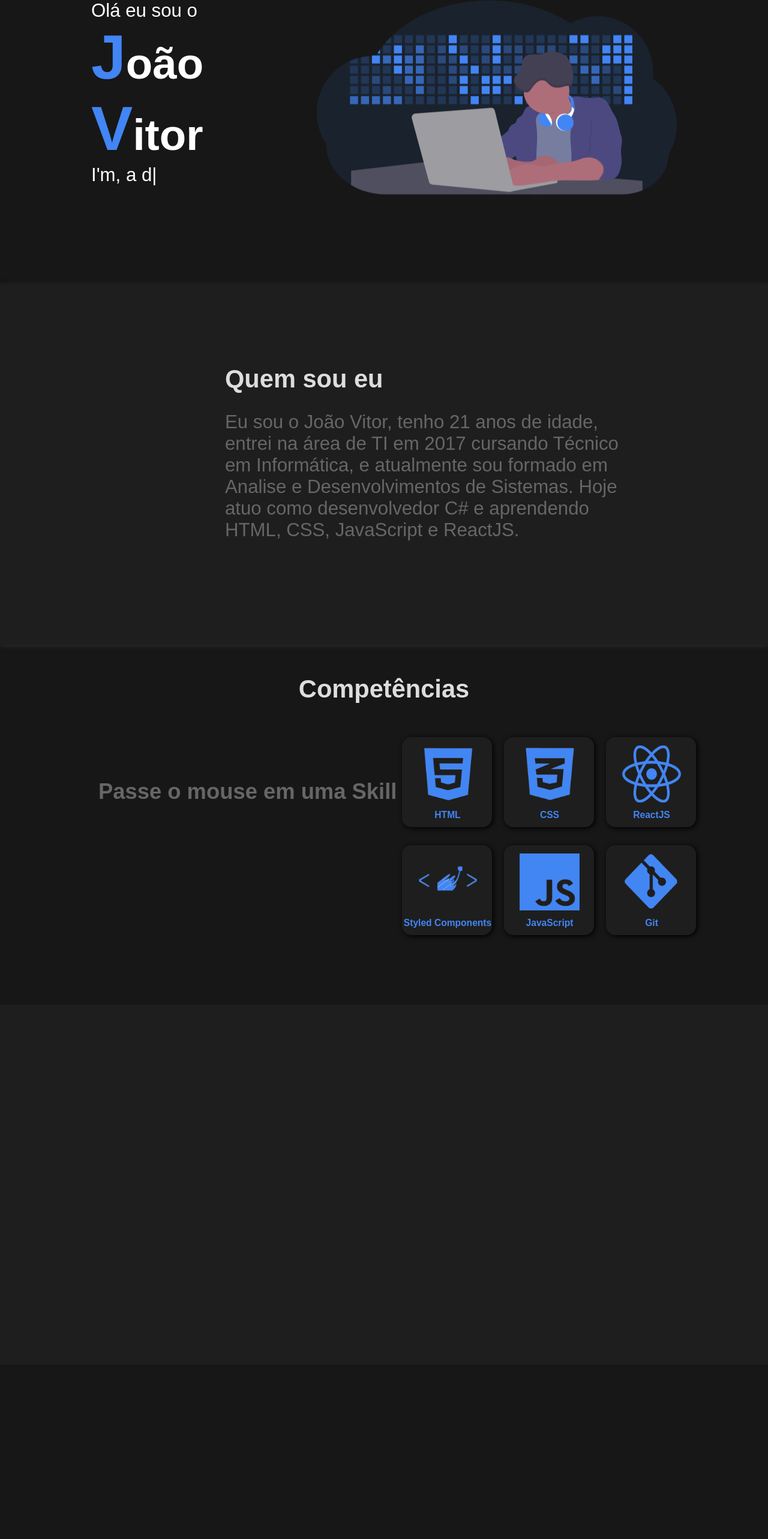
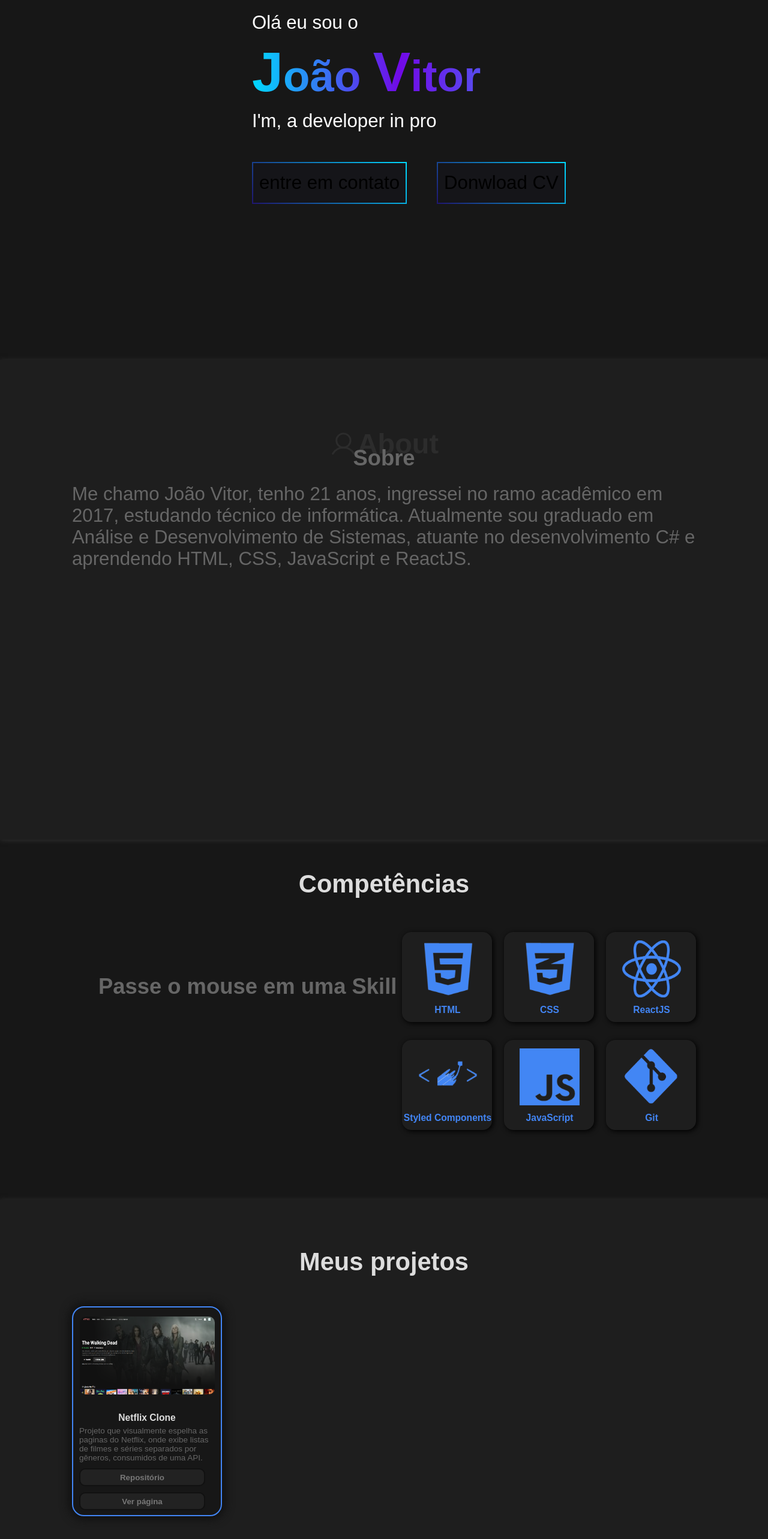
Before and after one commit to JoaoBibito/jb-portfolio, a React (Create React App) app: page /#/ in a window 1280 px wide. Shown: the part 200-2766 px from the top of the page at 60% size. Before the commit the page ends 2475 px from the top, so only its background shows below. Built offline with nearby package versions, Linux system fonts and the light colour scheme.

Commit message:
new design

```diff
--- a/package.json
+++ b/package.json
@@ -6,9 +6,11 @@
     "@testing-library/jest-dom": "^5.16.5",
     "@testing-library/react": "^13.3.0",
     "@testing-library/user-event": "^13.5.0",
+    "phosphor-react": "^1.4.1",
     "react": "^18.2.0",
     "react-dom": "^18.2.0",
     "react-router-dom": "^6.3.0",
+    "react-router-hash-link": "^2.4.3",
     "react-scripts": "5.0.1",
     "react-typical": "^0.1.3",
     "scrollreveal": "^4.0.9",
--- a/src/App.css
+++ b/src/App.css
@@ -12,9 +12,13 @@
     animation: App-logo-spin infinite 20s linear;
   }
 }
-
+* {
+  margin: 0px;
+  padding: 0px;
+  box-sizing: border-box;
+}
 .App-header {
-  background-color: #282c34;
+  background-color: #121216;
   min-height: 100vh;
   display: flex;
   flex-direction: column;
--- a/src/pages/index/index.jsx
+++ b/src/pages/index/index.jsx
@@ -1,181 +1,290 @@
-import React,{useEffect, useState,useRef, createRef}from 'react';
-import Typcal from 'react-typical';
-import * as S from './style';
-import ScrollReveal from 'scrollreveal';
-import imgDev from '../../assets/DevIcon.svg';
+import React, {useEffect, useState} from "react";
+import Typcal from "react-typical";
+import * as S from "./style";
+import ScrollReveal from "scrollreveal";
+import {DownloadSimple, User} from "phosphor-react";
+import {HashLink as Link} from "react-router-hash-link";
+import reactjsImg from "../../assets/reactjs.png";
+import htmlImg from "../../assets/html5.png";
+import css from "../../assets/css.png";
+import styledComponentsImg from "../../assets/styledComponentsImg.png";
+import JavaScriptImg from "../../assets/JavaScriptImg.png";
+import gitImg from "../../assets/gitImg.png";
+import netflixImg from "../../assets/netflixProject.png";
 
-import reactjsImg from '../../assets/reactjs.png';
-import htmlImg from '../../assets/html5.png';
-import css from '../../assets/css.png';
-import styledComponentsImg from '../../assets/styledComponentsImg.png';
-import JavaScriptImg from '../../assets/JavaScriptImg.png';
-import gitImg from '../../assets/gitImg.png';
-
-function Header(){
+function Header() {
   const nameHeader = "< Joao Bibito />";
 
-return(
+  return (
     <S.Header>
-            <S.Name><a hrfe="/">{nameHeader}</a></S.Name>
+      <S.Name>
+        <a hrfe="/">{nameHeader}</a>
+      </S.Name>
       <S.HeaderTopics>
         <ul>
-                    <span>Sobre mim</span>
+          <span>
+            <Link to="#aboutMe">Sobre mim</Link>
+          </span>
         </ul>
         <ul>
-                    <span>Conhecimentos</span>
+          <span>
+            <Link to="#mySkills">Conhecimentos</Link>
+          </span>
         </ul>
         <ul>
-                    <span>Projetos</span>
+          <span>
+            <Link to="#myProjects">Projetos</Link>
+          </span>
         </ul>
         <ul>
           <span>Contato</span>
         </ul>
       </S.HeaderTopics>
     </S.Header>
-)
+  );
 }
 
-function Home (){
-
+function Home() {
   useEffect(() => {
-        ScrollReveal({ reset: true })
+    ScrollReveal({reset: true});
 
     ScrollReveal({
-          distance: '200px',
+      distance: "200px",
       duration: 2000,
-          origin: 'top',
-          reset: false
-        })
+      origin: "top",
+      reset: false,
+    });
 
+    ScrollReveal().reveal(".d-200", {duration: 1000, delay: 150});
+    ScrollReveal().reveal(".d-300", {duration: 2000, delay: 300});
+    ScrollReveal().reveal(".d-400", {duration: 3000, delay: 450});
+  }, []);
 
-        ScrollReveal().reveal('.d-200', { duration: 1000,delay:150})
-        ScrollReveal().reveal('.d-300', { duration: 2000,delay:300})
-        ScrollReveal().reveal('.d-400', { duration: 3000,delay:450})
-
-      }, [])
-
-    return(
+  return (
     <S.Home>
       <S.divHome>
         <S.TextHome>
-                    <S.SpanHome className='d-400'>Olá eu sou o</S.SpanHome>
-                    <div className='bigName d-300' ><span>J</span>oão <span>V</span>itor</div>
-                    <Typcal steps={[1000,"I'm, a developer in progress ",2000,"",2000]} loop={Infinity} className='d-200'/>
+          <S.SpanHome className="d-400">Olá eu sou o</S.SpanHome>
+          <div className="bigName d-300">
+            <span>J</span>oão <span>V</span>itor
+          </div>
+          <Typcal
+            steps={[
+              2000,
+              "I'm, a developer in progress. ",
+              2000,
+              "I'm Back-End developer.",
+              2000,
+              "I'm Front-End developer.",
+            ]}
+            loop={Infinity}
+            className="d-200"
+          />
+          <>
+            <S.buttonHome>entre em contato</S.buttonHome>
+            <S.buttonHome>Donwload CV</S.buttonHome>
+          </>
         </S.TextHome>
-                <S.ImgHome >
-                    <img src={imgDev}/>
-                </S.ImgHome>
       </S.divHome>
     </S.Home>
-    )
+  );
 }
 
-function AboutMe(){
-
-    return(
-<S.AboutMe>
+function AboutMe() {
+  return (
+    <S.AboutMe id="aboutMe">
       <S.divAboutMe>
-        <S.ImgHome/>
         <S.textAboutMe>
-        <h1>
-            Quem sou eu
-        </h1>
-        Eu sou o João Vitor, tenho 21 anos de idade, entrei na área de TI em 2017 cursando Técnico em Informática, e atualmente sou
-        formado em Analise e Desenvolvimentos de Sistemas. Hoje atuo como desenvolvedor C# e aprendendo HTML, CSS, JavaScript e ReactJS.
+          <S.Title>
+            Sobre
+            <span>
+              <User /> About
+            </span>
+          </S.Title>
+          Me chamo João Vitor, tenho 21 anos, ingressei no ramo acadêmico em
+          2017, estudando técnico de informática. Atualmente sou graduado em
+          Análise e Desenvolvimento de Sistemas, atuante no desenvolvimento C# e
+          aprendendo HTML, CSS, JavaScript e ReactJS.
         </S.textAboutMe>
       </S.divAboutMe>
     </S.AboutMe>
-    )}
+  );
+}
 
-function MySkills(){
-
+function MySkills() {
   useEffect(() => {
-        ScrollReveal({ reset: true })
+    ScrollReveal({reset: true});
 
     ScrollReveal({
-          distance: '200px',
+      distance: "200px",
       duration: 2000,
-          origin: 'top',
-          reset: false
-        })
-        ScrollReveal().reveal('.d-200', { duration: 1000,delay:200,distance:'50px'})
-        ScrollReveal().reveal('.d-300', { duration: 2000,delay:350})
-        ScrollReveal().reveal('.d-400', { duration: 4000,delay:500,distance:'100px'})
+      origin: "top",
+      reset: false,
+    });
+    ScrollReveal().reveal(".d-200", {
+      duration: 1000,
+      delay: 200,
+      distance: "50px",
+    });
+    ScrollReveal().reveal(".d-300", {duration: 2000, delay: 350});
+    ScrollReveal().reveal(".d-400", {
+      duration: 4000,
+      delay: 500,
+      distance: "100px",
+    });
+  }, []);
 
-
-      }, [])
-
-    const skills=[{title:"HTML",description:"HTM é uma linguagem de marcação parar construir a estrutura de uma páginas web.", image:htmlImg},
-                {title:"CSS", description:"CSS é uma linguagem de \"folha de estilo\" composta por \"camadas\" que serve para dar etilos a documentos web.",image:css},
-                {title:"ReactJS",description:"ReactJS é uma biblioteca JavaScrit para a criação de interace de usuário(UI ou User Interface) para páginas web.",image:reactjsImg},
-                {title:"Styled Components", description:"Styled Components é uma biblioteca que permite escrever código CSS dentro do JavaScript, assim aumentando nossa precisão e agilidade.", image:styledComponentsImg},
-                {title:"JavaScript",description:"O JavaScript é utilizado para controlar o HTML e o CSS, usado para manipular comportamentos na página",image:JavaScriptImg},
-                {title:"Git" ,description:"Sites responsivos são aqueles que se adaptam ao tamaho da tela que esta sendo exibida, como computador, celular, tablet e notebook, cada tela respondendo de forma diferente.",image:gitImg}]
-    const [selectedSkill, setSelectedSkill]= useState('');
+  const skills = [
+    {
+      title: "HTML",
+      description:
+        "HTM é uma linguagem de marcação parar construir a estrutura de uma páginas web.",
+      image: htmlImg,
+    },
+    {
+      title: "CSS",
+      description:
+        'CSS é uma linguagem de "folha de estilo" composta por "camadas" que serve para dar etilos a documentos web.',
+      image: css,
+    },
+    {
+      title: "ReactJS",
+      description:
+        "ReactJS é uma biblioteca JavaScrit para a criação de interace de usuário(UI ou User Interface) para páginas web.",
+      image: reactjsImg,
+    },
+    {
+      title: "Styled Components",
+      description:
+        "Styled Components é uma biblioteca que permite escrever código CSS dentro do JavaScript, assim aumentando nossa precisão e agilidade.",
+      image: styledComponentsImg,
+    },
+    {
+      title: "JavaScript",
+      description:
+        "O JavaScript é utilizado para controlar o HTML e o CSS, usado para manipular comportamentos na página",
+      image: JavaScriptImg,
+    },
+    {
+      title: "Git",
+      description:
+        "Sites responsivos são aqueles que se adaptam ao tamaho da tela que esta sendo exibida, como computador, celular, tablet e notebook, cada tela respondendo de forma diferente.",
+      image: gitImg,
+    },
+  ];
+  const [selectedSkill, setSelectedSkill] = useState("");
   console.log("renderzou");
 
-    function changeDescription(item){
-        setSelectedSkill({title:item.title,description:item.description})
+  function changeDescription(item) {
+    setSelectedSkill({title: item.title, description: item.description});
   }
-    function clearDescription(){
-        setSelectedSkill('')
+  function clearDescription() {
+    setSelectedSkill("");
   }
 
   return (
-        <S.MySkills>
+    <S.MySkills id="mySkills">
       <S.divMySkills>
-            <S.MySkillsTitle className='d-200'>
-                Competências
-            </S.MySkillsTitle>
-                <S.divDescription className='d-300'>
-                    <S.descriptionTitle >
-                        {selectedSkill===''?'Passe o mouse em uma Skill':
-                        selectedSkill.title}
+        <S.MySkillsTitle className="d-200">Competências</S.MySkillsTitle>
+        <S.divDescription className="d-300">
+          <S.descriptionTitle>
+            {selectedSkill === ""
+              ? "Passe o mouse em uma Skill"
+              : selectedSkill.title}
           </S.descriptionTitle>
           <S.descriptionText>
-                        {selectedSkill===''?'':selectedSkill.description}
+            {selectedSkill === "" ? "" : selectedSkill.description}
           </S.descriptionText>
         </S.divDescription>
-                <S.divSkills className='d-400'>
-                    {skills.map((item,key)=>{
-                      return(
+        <S.divSkills className="d-400">
+          {skills.map((item, key) => {
+            return (
               <S.Card
                 onMouseOver={() => changeDescription(item)}
                 onMouseOut={clearDescription}
-                        key={key}>
-                            <S.CardImg >
-                                <img src={item.image}/>
+                key={key}
+              >
+                <S.CardImg>
+                  <img src={item.image} />
                 </S.CardImg>
-                            <S.CardTitle  >
-                                {item.title}
-                            </S.CardTitle>
+                <S.CardTitle>{item.title}</S.CardTitle>
               </S.Card>
-                    )} )
-                    }
-
+            );
+          })}
         </S.divSkills>
       </S.divMySkills>
     </S.MySkills>
-    )
+  );
 }
-function MyProjects(){
+function MyProjects() {
   return (
-        <S.MyProjects>
+    <S.MyProjects id="myProjects">
       <S.divMyProjects>
+        <S.MyProjectsTitle>Meus projetos</S.MyProjectsTitle>
+        <S.CardProject>
+          <S.MyProjectImg>
+            <img src={netflixImg} />
+          </S.MyProjectImg>
+          <S.MyProjectTitle>Netflix Clone</S.MyProjectTitle>
+          <S.descriptionProject>
+            Projeto que visualmente espelha as paginas do Netflix, onde exibe
+            listas de filmes e séries separados por gêneros, consumidos de uma
+            API.
+          </S.descriptionProject>
+          <button>
+            <a
+              href="https://github.com/JoaoBibito/NetflixClone"
+              target="_blank"
+            >
+              Repositório
+            </a>
+          </button>
+          <button>
+            <a
+              href="https://joaobibito.github.io/NetflixClone/"
+              target="_blank"
+            >
+              Ver página
+            </a>
+          </button>
+        </S.CardProject>
       </S.divMyProjects>
     </S.MyProjects>
-    )
+  );
 }
 
-export default()=>{
+function Contact() {
+  return (
+    <S.Contact>
+      <S.divContact>
+        <S.ContactTitle>Contato</S.ContactTitle>
+        <S.FormContact>
+          <S.formInput placeholder="Seu nome" />
+          <S.formInput placeholder="Seu e-mail" />
+          <S.formInput
+            placeholder="Deixe sua mensagem"
+            style={{
+              height: "110px",
+              display: "flex",
+              justifyContent: "start",
+              alignContent: "start",
+            }}
+          />
+        </S.FormContact>
+      </S.divContact>
+    </S.Contact>
+  );
+}
 
-    return(
+export default () => {
+  return (
     <div>
-            <Header/>
-            <Home/>
-            <AboutMe/>
-            <MySkills/>
-            <MyProjects/>
+      <Header />
+      <Home />
+      <AboutMe />
+      <MySkills />
+      <MyProjects />
+      <Contact />
     </div>
-    )
-}
+  );
+};
--- a/src/pages/index/style.js
+++ b/src/pages/index/style.js
@@ -1,135 +1,212 @@
-import styled,{keyframes}from 'styled-components';
+import styled, {keyframes} from "styled-components";
 
-
-
-const moveImage=keyframes`
+const moveImage = keyframes`
 from {transform:translateY(0px) };
 to{transform:translateY(20px)}
 `;
+
+export const Title = styled.h2`
+  display: block;
+  position: relative;
+  font-size: 2.2rem;
+  font-weight: 800;
+  margin: 2rem 0px;
+  padding-top: 2.1rem;
+  color: var(--first-color);
+  z-index: 1;
+  opacity: 1;
+
+  @media (min-width: 994px) {
+    font-size: 3.5rem;
+  }
+
+  span {
+    z-index: -1;
+    display: grid;
+    grid-template-columns: 1fr 2fr;
+    justify-content: center;
+    align-items: center;
+    position: absolute;
+    top: 3px;
+    left: 50%;
+    right: 50%;
+    color: var(--second-color);
+    opacity: 0.2;
+    font-weight: 800;
+    font-size: 2.6rem;
+
+    @media (min-width: 370px) {
+      top: -0.8rem;
+      font-size: 3rem;
+    }
+
+    @media (min-width: 994px) {
+      top: -0.8rem;
+      font-size: 4.5rem;
+    }
+  }
+`;
+
 //------------- HEADER PAGE
-export const Header =styled.header`
+export const Header = styled.header`
+  position: fixed;
+  z-index: 9999;
   display: flex;
-width: 100vw;
+  width: 100%;
   height: 75px;
-background-color: #1D1D1D;
+  background-color: #1b1b1b;
   padding: 0px 75px;
   align-items: center;
   box-shadow: 0px 1px 5px #252525;
 `;
 
-export const Name =styled.h1`
-color: #BBB;
+export const Name = styled.h1`
+  color: #bbb;
   margin-left: 100px;
   font-size: 3.5rem;
+  cursor: pointer;
 `;
 
-export const HeaderTopics=styled.ul`
+export const HeaderTopics = styled.ul`
   display: flex;
   flex-direction: row;
   margin-left: auto;
   margin-right: 50px;
 
-ul{
+  ul {
     margin: 20px;
     font-size: 1.5rem;
-    color: #BBB;
+    color: #bbb;
+    cursor: pointer;
+    text-decoration: none;
+  }
+  ul > span > a {
+    text-decoration: none;
+    color: #bbb;
+  }
+  ul:hover {
+    transform: scale(1.2);
+    transition: 0.3s linear;
   }
 `;
 //------------- HOME
-export const Home=styled.article`
-height: 600px;
-width: 100vw;
+export const Home = styled.article`
+  height: 800px;
+  width: 100%;
   padding: 80px 120px;
   box-shadow: 0px 1px 5px #252525;
 `;
 
-export const divHome=styled.article`
+export const divHome = styled.article`
   display: flex;
-justify-content: space-around;
-align-items:  center;
-height: 400px;
+  align-items: center;
+  height: 600px;
   position: relative;
 `;
 
-export const TextHome=styled.div`
+export const TextHome = styled.div`
   font-size: 3rem;
-width: 30%;
+  padding-left: 300px;
+  width: 100%;
   color: white;
-    .bigName{
+  .bigName {
+    margin-top: 10px;
+    margin-bottom: 10px;
     font-size: 7rem;
     font-weight: bold;
+    background: linear-gradient(to left, #1f1670, #4285f4, #7109e7, #00d9ff);
+    background-clip: text;
+    -webkit-background-clip: text;
+    -webkit-text-fill-color: transparent;
   }
-    span{
-        color: #4285f4;
-        font-size:10rem;
+  span {
+    font-size: 9rem;
     font-weight: bold;
   }
 `;
 
-export const ImgHome=styled.div`
-img{
+export const ImgHome = styled.div`
+  img {
     height: 600px;
-   width: 600px;
+    width: 00px;
     animation: ${moveImage} 1.3s infinite alternate-reverse linear;
-}`;
+  }
+`;
 
-export const SpanHome=styled.div`
-font-size:3rem;`;
+export const SpanHome = styled.div`
+  font-size: 3rem;
+`;
+export const buttonHome = styled.button`
+  margin-top: 50px;
+  border-radius: 15px 15px 15px 15px;
+  height: 70px;
+  padding-left: 20px;
+  padding-right: 20px;
+  font-size: 3rem;
+  cursor: pointer;
+  background-color: #151519;
+  padding: 10px;
+  border-image: linear-gradient(225deg, #00d9ff 0%, #1f1670 100%) 1;
+  margin-right: 50px;
+  :hover {
+    border-image: linear-gradient(225deg, #1f1670 0%, #00d9ff 100%) 1;
+    transition: all 500ms ease-in-out;
+    transform: scale(1.02);
+  }
+`;
 
 //------------- ABOUT ME
-export const AboutMe=styled.article`
-height: 600px;
-width: 100vw;
+export const AboutMe = styled.article`
+  height: 800px;
   padding: 80px 120px;
-background-color: #1E1E1E;
+  background-color: #1e1e1e;
   box-shadow: 0px 1px 8px #2f2f2f;
 `;
 
-export const divAboutMe=styled.article`
-display: flex;
-justify-content: space-around;
-align-items:  center;
-height: 400px;
-position: relative;
+export const divAboutMe = styled.article`
+  display: inline-flex;
+  justify-content: center;
+  align-items: center;
+  flex-direction: column;
 `;
 
-export const textAboutMe=styled.div`
+export const textAboutMe = styled.div`
   color: #666;
   font-size: 3rem;
-width: 700px;
-h1{
-    font-size: 4rem;
-    font-weight:bold;
-    color:#DDD;
-    margin-bottom: 30px;
-}
+  padding-top: 2rem;
+  display: inline-flex;
+  -webkit-box-pack: center;
+  justify-content: center;
+  -webkit-box-align: center;
+  align-items: center;
+  flex-direction: column;
 `;
 
 // ------------- MY SKILLS
-export const MySkills=styled.article`
+export const MySkills = styled.article`
   width: 100%;
-height:600px;
+  height: 600px;
   display: flex;
-padding-top:50px;
+  padding-top: 50px;
 `;
 
-export const divMySkills=styled.div`
+export const divMySkills = styled.div`
   width: 90%;
   height: 500px;
-margin:0 auto;
+  margin: 0 auto;
   display: flex;
   flex-wrap: wrap;
 `;
 
-export const MySkillsTitle=styled.h1`
-width:100% ;
+export const MySkillsTitle = styled.h1`
+  width: 100%;
   font-size: 4rem;
   text-align: center;
-color:#DDD;
+  color: #ddd;
   z-index: 10;
 `;
 
-export const divDescription=styled.div`
+export const divDescription = styled.div`
   height: 400px;
   width: 50%;
   padding-left: 100px;
@@ -138,60 +215,60 @@ flex-direction: column;
   z-index: 5;
 `;
 
-export const descriptionTitle=styled.h2`
+export const descriptionTitle = styled.h2`
   width: 500px;
   color: #666;
-padding-top:100px;
-font-size : 3.5rem;;
+  padding-top: 100px;
+  font-size: 3.5rem; ;
 `;
 
-export const descriptionText=styled.div`
+export const descriptionText = styled.div`
   width: 600px;
   font-size: 2.5rem;
   margin-top: 30px;
   color: #666;
 `;
 
-export const divSkills=styled.div`
+export const divSkills = styled.div`
   height: 400px;
   width: 49%;
   display: flex;
   flex-wrap: wrap;
-padding:20px ;
+  padding: 20px;
   z-index: 3;
 `;
-export const Card=styled.div`
+export const Card = styled.div`
   width: 150px;
   height: 150px;
-    background-color: #1E1E1E;
-    border: 1px solid #1F1F1F;
-    box-shadow: 2PX 2PX 8PX #000;
+  background-color: #1e1e1e;
+  border: 1px solid #1f1f1f;
+  box-shadow: 2px 2px 8px #000;
   border-radius: 15px;
   transition: 0.5s ease;
   margin: 10px;
-    :hover{
-        transform: scale(1.0);
+  :hover {
+    transform: scale(1);
     border: 2px solid #222;
-        box-shadow: 2PX 2PX 8PX #1D1D1D;
+    box-shadow: 2px 2px 8px #1d1d1d;
   }
 `;
 
-export const CardImg=styled.div`
+export const CardImg = styled.div`
   display: flex;
   justify-content: center;
   align-items: center;
   height: 110px;
   width: 150px;
-margin-left:auto;
+  margin-left: auto;
   margin-right: auto;
   margin-top: 5px;
-img{
+  img {
     height: 95px;
     width: 100px;
   }
 `;
 
-export const CardTitle=styled.h3`
+export const CardTitle = styled.h3`
   width: 150px;
   padding-top: 5px;
   color: #4285f4;
@@ -199,10 +276,140 @@ font-size: 1.5rem;
   display: flex;
   justify-content: center;
 `;
-export const MyProjects=styled.article`
-height:600px;
-background-color: #1E1E1E; ;
+
+//------------- My Projects
+export const MyProjects = styled.article`
+  height: 600px;
+  width: 100%;
+  padding: 80px 120px;
+  box-shadow: 0px 1px 5px #252525;
+  background-color: #1e1e1e;
+  box-shadow: 0px 1px 8px #2f2f2f;
 `;
 
-export const divMyProjects=styled.div`
-height:400px`;
+export const divMyProjects = styled.div`
+  height: 500px;
+`;
+
+export const MyProjectsTitle = styled.h1`
+  width: 100%;
+  font-size: 4rem;
+  text-align: center;
+  color: #ddd;
+  margin-bottom: 50px;
+`;
+
+export const CardProject = styled.div`
+  width: 250px;
+  height: 350px;
+  background-color: #171717;
+  border-radius: 20px;
+  padding: 10px;
+  transition: 0.3s ease;
+  border: 2px solid #4285f4;
+  box-shadow: 0px 0px 15px 5px #101010;
+  :hover {
+    transform: scale(1.03);
+    border: 2px solid #779edc;
+    box-shadow: 0px 0px 15px 10px #161616;
+  }
+  :hover > * {
+    transition: all 0.3s ease-in-out;
+  }
+  button {
+    width: 210px;
+    height: 30px;
+    margin-top: 10px;
+    margin-left: auto;
+    margin-right: auto;
+    border-radius: 10px;
+    background-color: #222;
+    color: #777;
+    font-weight: bold;
+    border: 2px solid #111;
+  }
+  button > a {
+    text-decoration: none;
+    color: #777;
+  }
+  button:hover {
+    background-color: #333;
+    border: 2px solid #000;
+  }
+`;
+
+export const MyProjectImg = styled.div`
+  height: 150px;
+  width: 225px;
+  position: relative;
+  margin-left: auto;
+  margin-right: auto;
+  img {
+    margin-top: 5px;
+    height: 130px;
+    width: 225px;
+    border-radius: 10px;
+  }
+`;
+
+export const MyProjectTitle = styled.h1`
+  width: 100%;
+  padding-top: 15px;
+  text-align: center;
+  color: #ddd;
+`;
+
+export const descriptionProject = styled.div`
+  font-size: 1.3rem;
+  color: #666;
+  padding-top: 5px;
+`;
+
+//------------- Contact
+
+export const Contact = styled.article`
+  width: 100%;
+  height: 600px;
+  display: flex;
+  padding-top: 50px;
+`;
+
+export const divContact = styled.div`
+  width: 90%;
+  height: 460px;
+  margin-left: auto;
+  margin-right: auto;
+  border: 1px solid red;
+`;
+
+export const ContactTitle = styled.h1`
+  width: 100%;
+  font-size: 4rem;
+  text-align: center;
+  color: #ddd;
+`;
+
+export const FormContact = styled.form`
+  border: 1px blue solid;
+  height: 350px;
+  width: 450px;
+  margin-left: auto;
+  margin-right: auto;
+  margin-top: 20px;
+`;
+
+export const formInput = styled.input`
+  height: 20px;
+  width: 300px;
+  margin-left: 100px;
+  margin-right: auto;
+  margin-top: 20px;
+  background-color: #777;
+  border-radius: 5px;
+  padding: 10px;
+  font-size: 1.5rem;
+  border: 1px solid #aaa;
+  ::placeholder {
+    color: #111;
+  }
+`;
```
Also changed, not shown: src/assets/netflixProject.png (added), 1 other file (tests, documents, lock files or other folders). Lines whose indentation alone changed are shown as unchanged.
